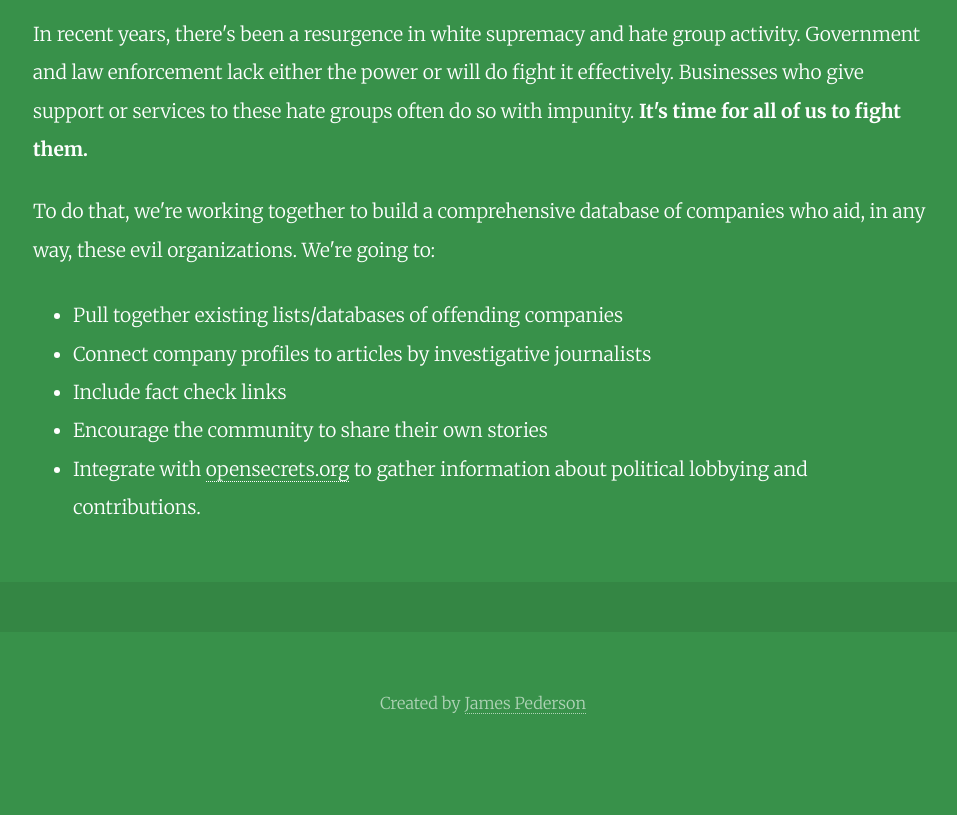
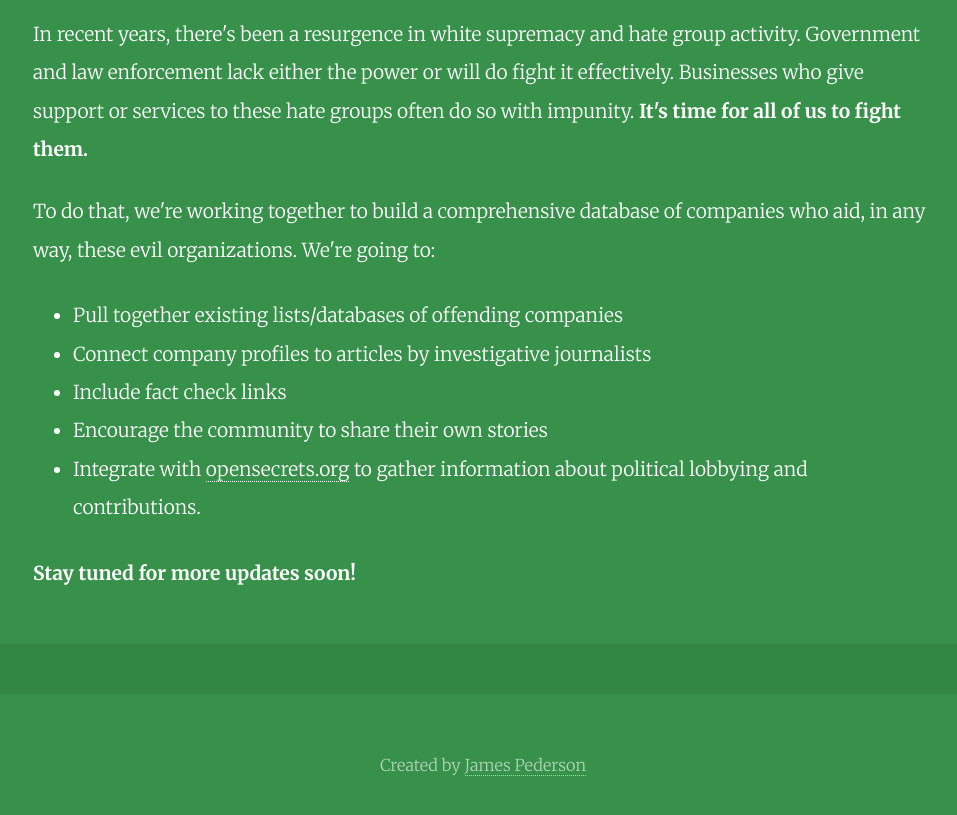
Before and after one commit to goodpatron/microsite, a website: page index.html in a window 1280 px wide. Shown: the part 383-1198 px from the top of the page, without its empty margins (157-1114 px from the left). Before the commit the page ends 1157 px from the top, so only its background shows below. Drawn offline with Linux system fonts and the light colour scheme; a web font is replaced by a local one.

Commit message:
Add stay tuned message.

```diff
--- a/index.html
+++ b/index.html
@@ -25,6 +25,7 @@
 				<li>Encourage the community to share their own stories</li>
 				<li>Integrate with <a href="https://opensecrets.org" target="_blank">opensecrets.org</a> to gather information about political lobbying and contributions.</li>
 			</ul>
+			<p><strong>Stay tuned for more updates soon!</strong></p>
 		</div>
 	</section>
 	<div class="separator bg-green-dark"></div>
```
